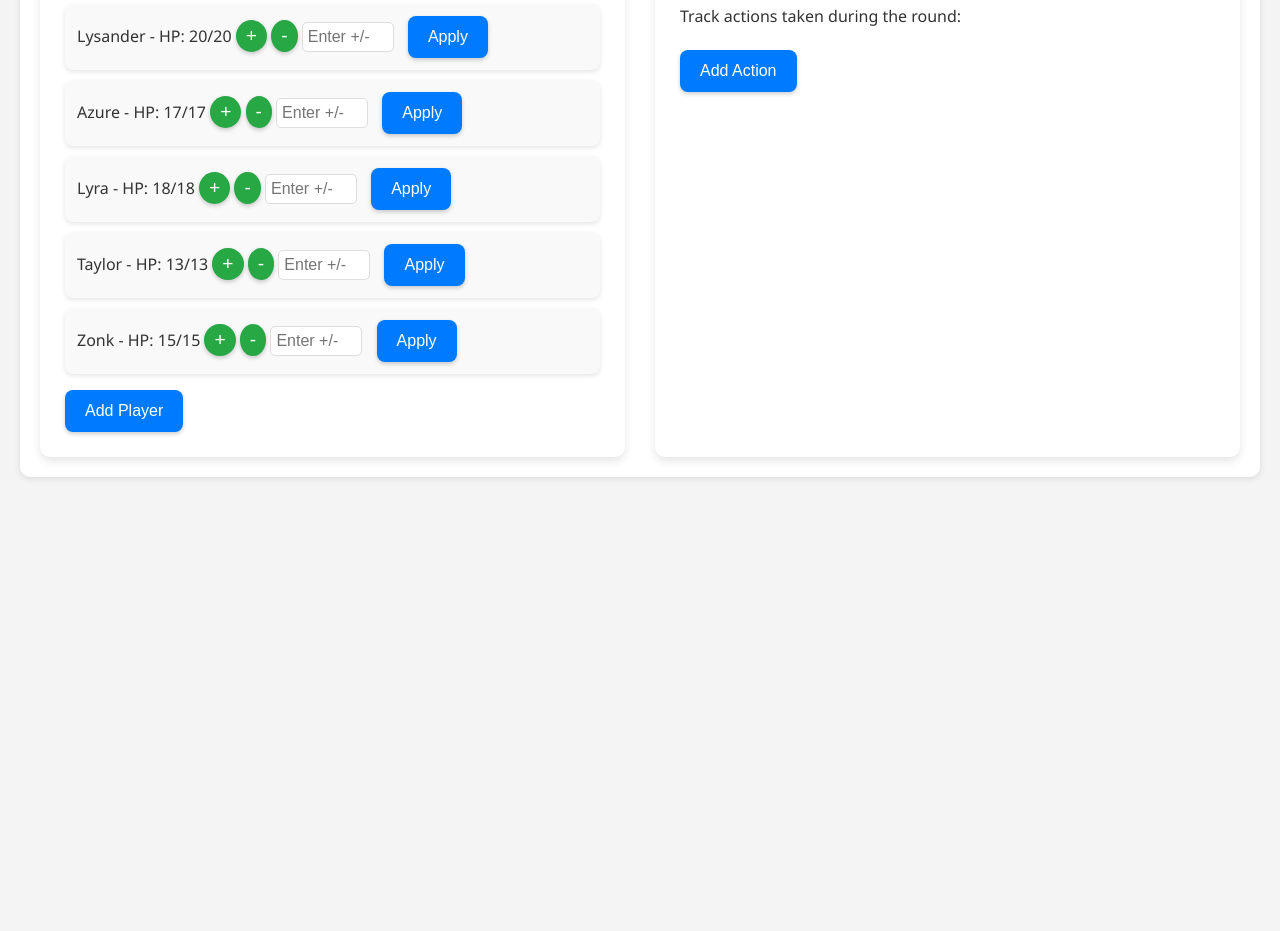
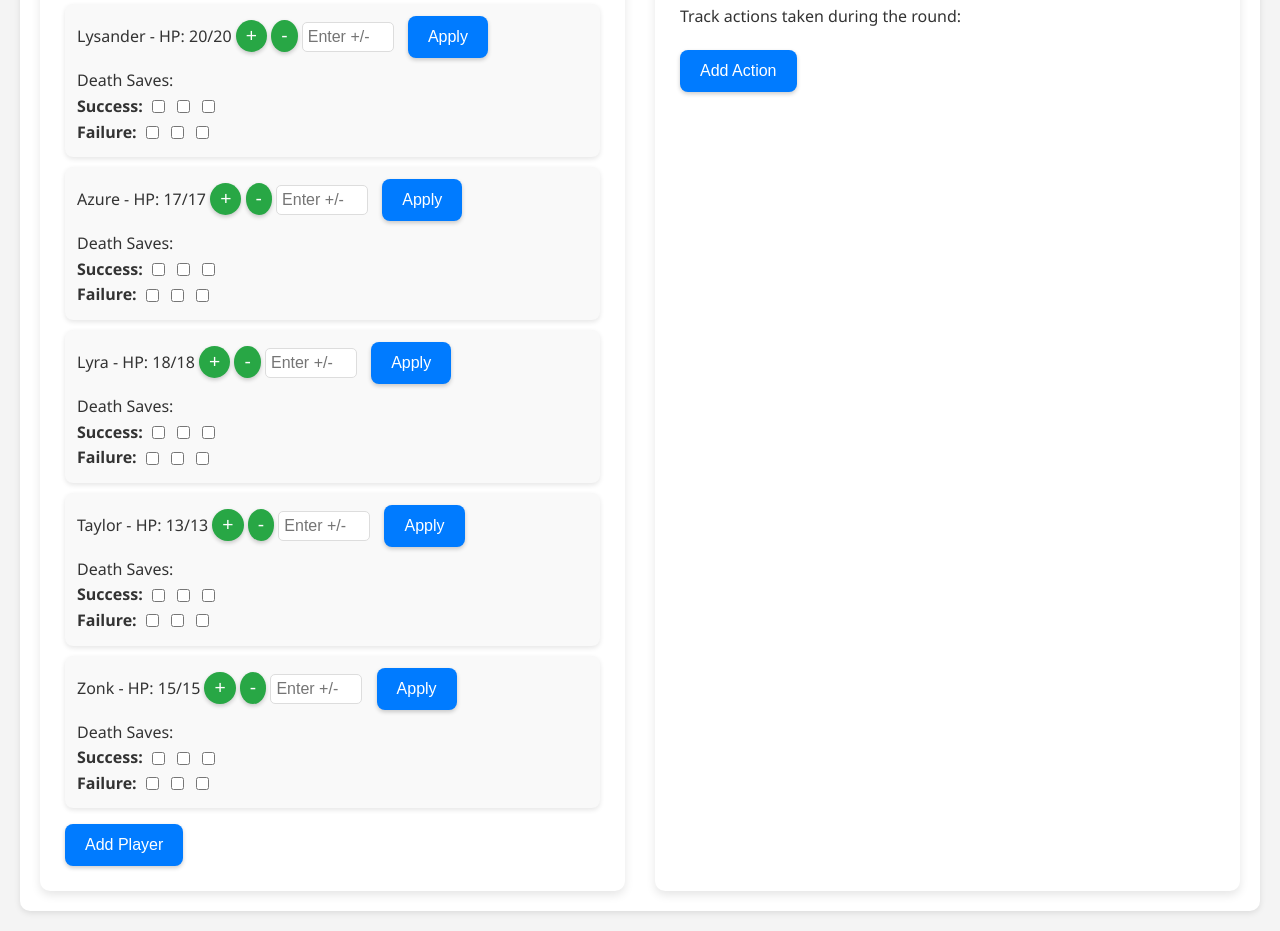
Before and after one commit to ClaytonSeabaughGH/DND-Combat-Controller, a plain HTML site: page DNDCombat.html in a window 1280 px wide. Shown: the part 540-1471 px from the top of the page. Before the commit the page ends 1037 px from the top, so only its background shows below. Drawn offline with Linux system fonts and the light colour scheme.

Commit message:
Added death saving throws to characters

```diff
--- a/DNDCombat.html
+++ b/DNDCombat.html
@@ -36,6 +36,21 @@
                         <button class="decrease-hp">-</button>
                         <input type="number" class="hp-input" placeholder="Enter +/- value">
                         <button class="apply-hp">Apply</button>
+                        <div class="death-saves">
+                            <span>Death Saves:</span>
+                            <div class="saves">
+                                <label>Success:</label>
+                                <input type="checkbox" class="death-save-success">
+                                <input type="checkbox" class="death-save-success">
+                                <input type="checkbox" class="death-save-success">
+                            </div>
+                            <div class="fails">
+                                <label>Failure:</label>
+                                <input type="checkbox" class="death-save-fail">
+                                <input type="checkbox" class="death-save-fail">
+                                <input type="checkbox" class="death-save-fail">
+                            </div>
+                        </div>
                     </li>
                     <li>
                         Azure - HP: <span class="hp">17</span>/17
@@ -43,6 +58,21 @@
                         <button class="decrease-hp">-</button>
                         <input type="number" class="hp-input" placeholder="Enter +/- value">
                         <button class="apply-hp">Apply</button>
+                        <div class="death-saves">
+                            <span>Death Saves:</span>
+                            <div class="saves">
+                                <label>Success:</label>
+                                <input type="checkbox" class="death-save-success">
+                                <input type="checkbox" class="death-save-success">
+                                <input type="checkbox" class="death-save-success">
+                            </div>
+                            <div class="fails">
+                                <label>Failure:</label>
+                                <input type="checkbox" class="death-save-fail">
+                                <input type="checkbox" class="death-save-fail">
+                                <input type="checkbox" class="death-save-fail">
+                            </div>
+                        </div>
                     </li>
                     <li>
                         Lyra - HP: <span class="hp">18</span>/18
@@ -50,6 +80,21 @@
                         <button class="decrease-hp">-</button>
                         <input type="number" class="hp-input" placeholder="Enter +/- value">
                         <button class="apply-hp">Apply</button>
+                        <div class="death-saves">
+                            <span>Death Saves:</span>
+                            <div class="saves">
+                                <label>Success:</label>
+                                <input type="checkbox" class="death-save-success">
+                                <input type="checkbox" class="death-save-success">
+                                <input type="checkbox" class="death-save-success">
+                            </div>
+                            <div class="fails">
+                                <label>Failure:</label>
+                                <input type="checkbox" class="death-save-fail">
+                                <input type="checkbox" class="death-save-fail">
+                                <input type="checkbox" class="death-save-fail">
+                            </div>
+                        </div>
                     </li>
                     <li>
                         Taylor - HP: <span class="hp">13</span>/13
@@ -57,6 +102,21 @@
                         <button class="decrease-hp">-</button>
                         <input type="number" class="hp-input" placeholder="Enter +/- value">
                         <button class="apply-hp">Apply</button>
+                        <div class="death-saves">
+                            <span>Death Saves:</span>
+                            <div class="saves">
+                                <label>Success:</label>
+                                <input type="checkbox" class="death-save-success">
+                                <input type="checkbox" class="death-save-success">
+                                <input type="checkbox" class="death-save-success">
+                            </div>
+                            <div class="fails">
+                                <label>Failure:</label>
+                                <input type="checkbox" class="death-save-fail">
+                                <input type="checkbox" class="death-save-fail">
+                                <input type="checkbox" class="death-save-fail">
+                            </div>
+                        </div>
                     </li>
                     <li>
                         Zonk - HP: <span class="hp">15</span>/15
@@ -64,6 +124,21 @@
                         <button class="decrease-hp">-</button>
                         <input type="number" class="hp-input" placeholder="Enter +/- value">
                         <button class="apply-hp">Apply</button>
+                        <div class="death-saves">
+                            <span>Death Saves:</span>
+                            <div class="saves">
+                                <label>Success:</label>
+                                <input type="checkbox" class="death-save-success">
+                                <input type="checkbox" class="death-save-success">
+                                <input type="checkbox" class="death-save-success">
+                            </div>
+                            <div class="fails">
+                                <label>Failure:</label>
+                                <input type="checkbox" class="death-save-fail">
+                                <input type="checkbox" class="death-save-fail">
+                                <input type="checkbox" class="death-save-fail">
+                            </div>
+                        </div>
                     </li>
                 </ul>
                 <button id="addPlayerBtn">Add Player</button>
--- a/dnd_combat.css
+++ b/dnd_combat.css
@@ -80,6 +80,21 @@ main {
     transform: translateX(5px);
 }
 
+.death-saves {
+    margin-top: 10px;
+}
+
+.death-saves .saves, .death-saves .fails {
+    display: flex;
+    align-items: center;
+    gap: 5px;
+}
+
+.death-saves label {
+    font-weight: bold;
+}
+
+
 /* Button Styling */
 button {
     background-color: #007BFF;
```
Also changed, not shown: combat_script.js (+18 -1 lines).
